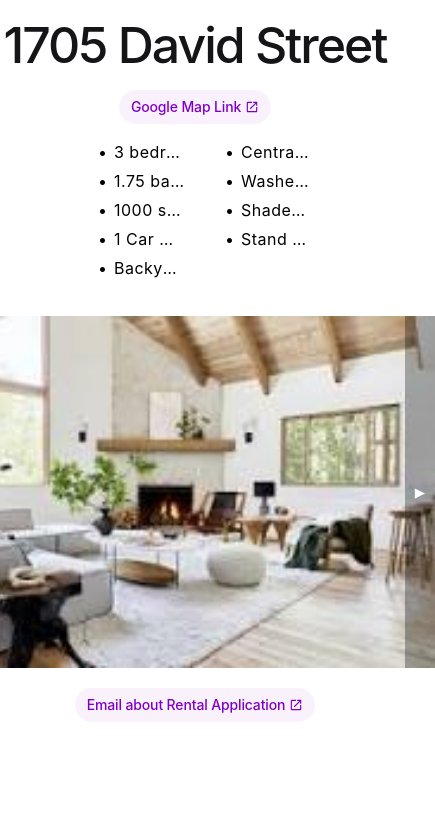
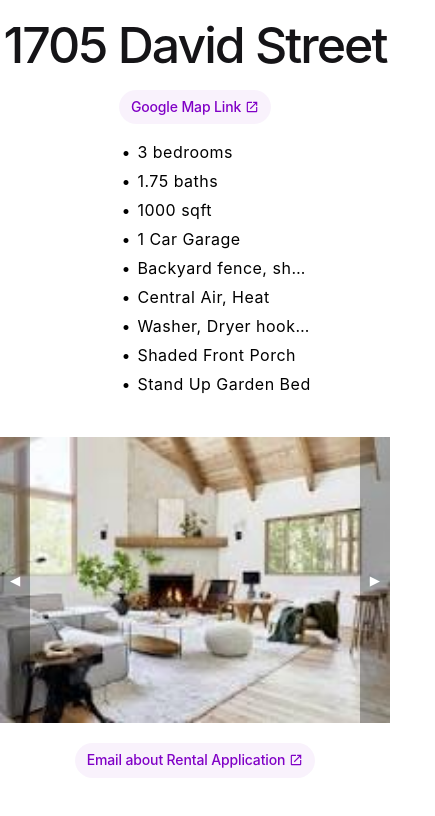
Before and after one commit to rbrock44/1705-David, an Angular app: page / in a window 390 px wide. Shown: the top 816 px of the page, 435 px wide, since content can reach past the window. Built offline with nearby package versions, Linux system fonts and the light colour scheme.

Commit message:
enhance mobile support

```diff
--- a/package.json
+++ b/package.json
@@ -7,7 +7,10 @@
     "build": "ng build",
     "watch": "ng build --watch --configuration development",
     "test": "ng test",
-    "serve:ssr:1705-David": "node dist/1705-david/server/server.mjs"
+    "serve:ssr:1705-David": "node dist/1705-david/server/server.mjs",
+    "gh-pages": "gh-pages -d dist/1705-david/browser",
+    "deploy": "ng build --base-href=https://rbrock44.github.io/1705-David/",
+    "prod": "npm run deploy && npm run gh-pages"
   },
   "private": true,
   "dependencies": {
@@ -23,6 +26,7 @@
     "@angular/platform-server": "^18.0.0",
     "@angular/router": "^18.0.0",
     "@angular/ssr": "^18.0.7",
+    "angular-cli-ghpages": "^2.0.1",
     "express": "^4.18.2",
     "rxjs": "~7.8.0",
     "tslib": "^2.3.0",
--- a/src/app/app.component.scss
+++ b/src/app/app.component.scss
@@ -160,4 +160,17 @@ p {
     }
 }
 
-@media screen and (max-width: 650px) {}
+@media screen and (width < 800px) {
+    .container {
+        .description {
+            ul {
+                margin-left: 10%;
+                columns: 1;
+            }
+        }
+
+        .photo-slider {
+            width: 100%
+        }
+    }
+}
```
Also changed, not shown: 1 other file (tests, documents, lock files or other folders).
